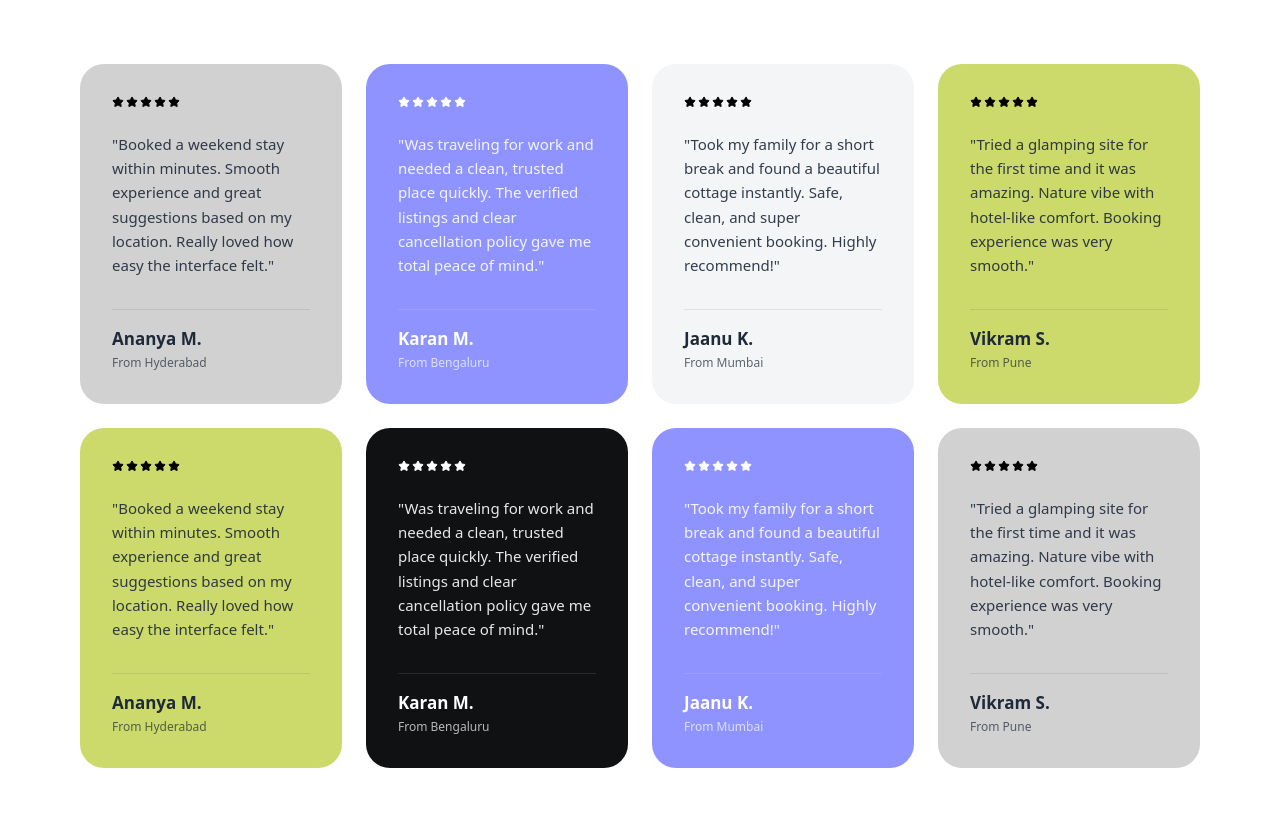
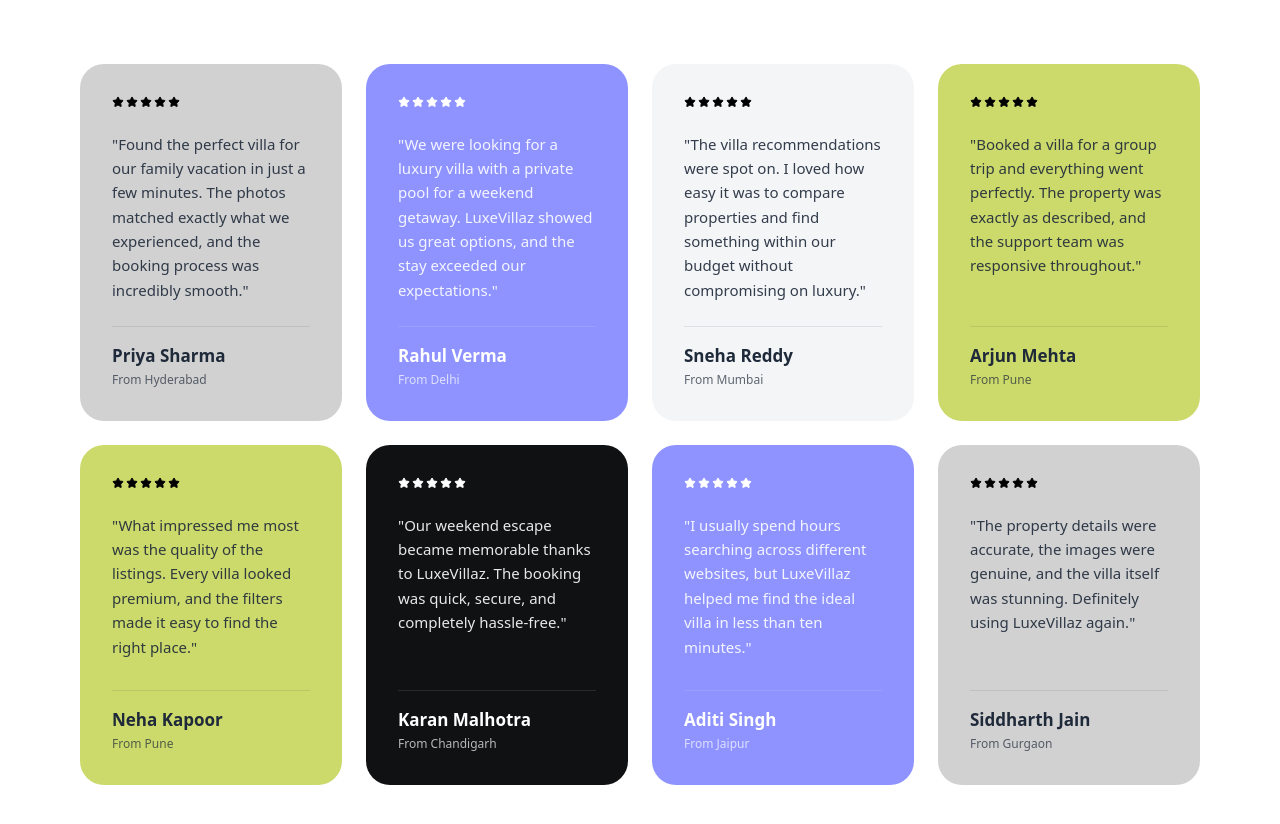
Before and after one commit to aman-2904/The-Star-Fruit, a Next.js app: page / in a window 1280 px wide. Shown: the part 3620-4444 px from the top of the page. Built offline with nearby package versions, Linux system fonts and the light colour scheme; no server answers; the database is empty; a web font is replaced by a local one.

Commit message:
testimonials updated

```diff
--- a/src/components/TravelerStories.tsx
+++ b/src/components/TravelerStories.tsx
@@ -16,8 +16,8 @@ interface Testimonial {
 const testimonials: Testimonial[] = [
   {
     id: 1,
-    text: "Booked a weekend stay within minutes. Smooth experience and great suggestions based on my location. Really loved how easy the interface felt.",
-    author: "Ananya M.",
+    text: "Found the perfect villa for our family vacation in just a few minutes. The photos matched exactly what we experienced, and the booking process was incredibly smooth.",
+    author: "Priya Sharma",
     location: "From Hyderabad",
     bgColor: "bg-[#D1D1D1]",
     textColor: "text-gray-800",
@@ -25,17 +25,17 @@ const testimonials: Testimonial[] = [
   },
   {
     id: 2,
-    text: "Was traveling for work and needed a clean, trusted place quickly. The verified listings and clear cancellation policy gave me total peace of mind.",
-    author: "Karan M.",
-    location: "From Bengaluru",
+    text: "We were looking for a luxury villa with a private pool for a weekend getaway. LuxeVillaz showed us great options, and the stay exceeded our expectations.",
+    author: "Rahul Verma",
+    location: "From Delhi",
     bgColor: "bg-[#8E93FF]",
     textColor: "text-white",
     starColor: "text-white",
   },
   {
     id: 3,
-    text: "Took my family for a short break and found a beautiful cottage instantly. Safe, clean, and super convenient booking. Highly recommend!",
-    author: "Jaanu K.",
+    text: "The villa recommendations were spot on. I loved how easy it was to compare properties and find something within our budget without compromising on luxury.",
+    author: "Sneha Reddy",
     location: "From Mumbai",
     bgColor: "bg-[#F4F5F7]",
     textColor: "text-gray-800",
@@ -43,8 +43,8 @@ const testimonials: Testimonial[] = [
   },
   {
     id: 4,
-    text: "Tried a glamping site for the first time and it was amazing. Nature vibe with hotel-like comfort. Booking experience was very smooth.",
-    author: "Vikram S.",
+    text: "Booked a villa for a group trip and everything went perfectly. The property was exactly as described, and the support team was responsive throughout.",
+    author: "Arjun Mehta",
     location: "From Pune",
     bgColor: "bg-[#CCD96B]",
     textColor: "text-gray-800",
@@ -52,36 +52,36 @@ const testimonials: Testimonial[] = [
   },
   {
     id: 5,
-    text: "Booked a weekend stay within minutes. Smooth experience and great suggestions based on my location. Really loved how easy the interface felt.",
-    author: "Ananya M.",
-    location: "From Hyderabad",
+    text: "What impressed me most was the quality of the listings. Every villa looked premium, and the filters made it easy to find the right place.",
+    author: "Neha Kapoor",
+    location: "From Pune",
     bgColor: "bg-[#CCD96B]",
     textColor: "text-gray-800",
     starColor: "text-black",
   },
   {
     id: 6,
-    text: "Was traveling for work and needed a clean, trusted place quickly. The verified listings and clear cancellation policy gave me total peace of mind.",
-    author: "Karan M.",
-    location: "From Bengaluru",
+    text: "Our weekend escape became memorable thanks to LuxeVillaz. The booking was quick, secure, and completely hassle-free.",
+    author: "Karan Malhotra",
+    location: "From Chandigarh",
     bgColor: "bg-[#0F1113]",
     textColor: "text-white",
     starColor: "text-white",
   },
   {
     id: 7,
-    text: "Took my family for a short break and found a beautiful cottage instantly. Safe, clean, and super convenient booking. Highly recommend!",
-    author: "Jaanu K.",
-    location: "From Mumbai",
+    text: "I usually spend hours searching across different websites, but LuxeVillaz helped me find the ideal villa in less than ten minutes.",
+    author: "Aditi Singh",
+    location: "From Jaipur",
     bgColor: "bg-[#8E93FF]",
     textColor: "text-white",
     starColor: "text-white",
   },
   {
     id: 8,
-    text: "Tried a glamping site for the first time and it was amazing. Nature vibe with hotel-like comfort. Booking experience was very smooth.",
-    author: "Vikram S.",
-    location: "From Pune",
+    text: "The property details were accurate, the images were genuine, and the villa itself was stunning. Definitely using LuxeVillaz again.",
+    author: "Siddharth Jain",
+    location: "From Gurgaon",
     bgColor: "bg-[#D1D1D1]",
     textColor: "text-gray-800",
     starColor: "text-black",
```
